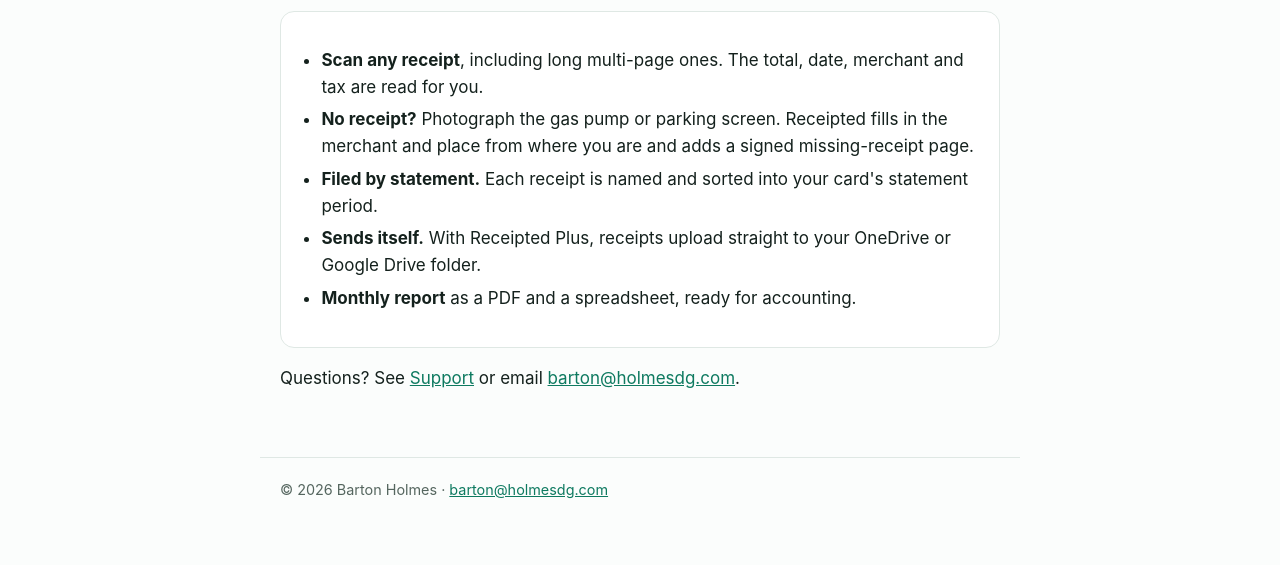
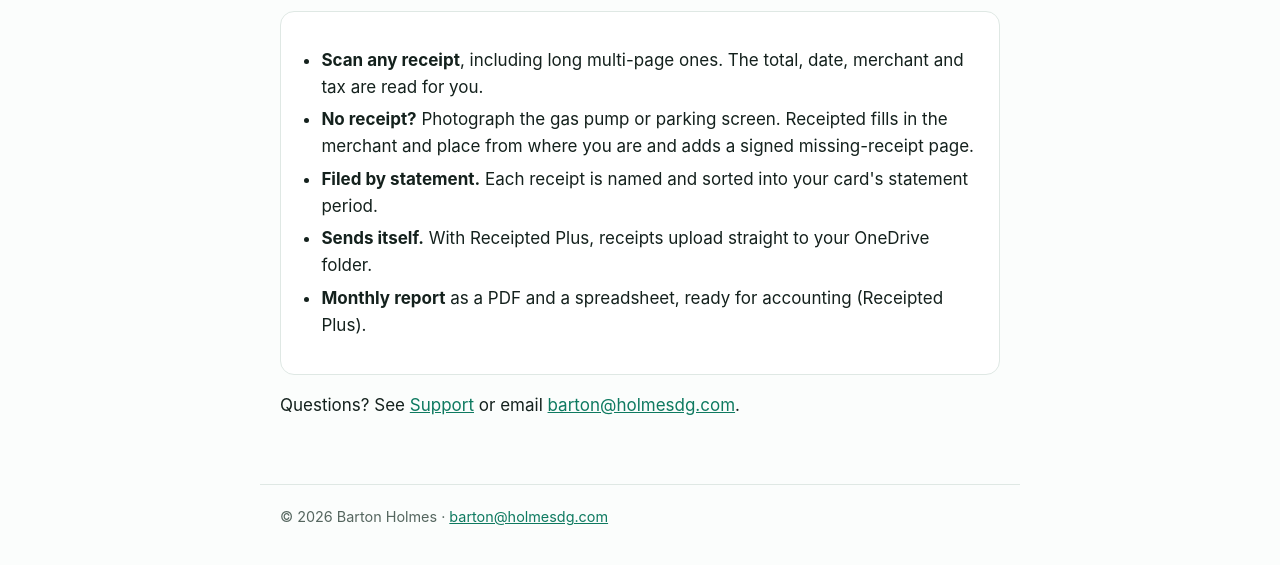
Before and after one commit to lbholmes425/receipted-app, a plain HTML site: page index.html in a window 1280 px wide. Shown: the part 193-758 px from the top of the page. Drawn offline with Linux system fonts and the light colour scheme.

Commit message:
Support: what Plus includes matches the app

```diff
--- a/index.html
+++ b/index.html
@@ -5,8 +5,8 @@
 <li><strong>Scan any receipt</strong>, including long multi-page ones. The total, date, merchant and tax are read for you.</li>
 <li><strong>No receipt?</strong> Photograph the gas pump or parking screen. Receipted fills in the merchant and place from where you are and adds a signed missing-receipt page.</li>
 <li><strong>Filed by statement.</strong> Each receipt is named and sorted into your card's statement period.</li>
-<li><strong>Sends itself.</strong> With Receipted Plus, receipts upload straight to your OneDrive or Google Drive folder.</li>
-<li><strong>Monthly report</strong> as a PDF and a spreadsheet, ready for accounting.</li>
+<li><strong>Sends itself.</strong> With Receipted Plus, receipts upload straight to your OneDrive folder.</li>
+<li><strong>Monthly report</strong> as a PDF and a spreadsheet, ready for accounting (Receipted Plus).</li>
 </ul></div>
 <p>Questions? See <a href="/receipted-app/support/">Support</a> or email <a href="mailto:barton@holmesdg.com">barton@holmesdg.com</a>.</p>
 </main><footer>© 2026 Barton Holmes · <a href="mailto:barton@holmesdg.com">barton@holmesdg.com</a></footer></body></html>
```
Also changed, not shown: support/index.html (+1 -1 lines).
